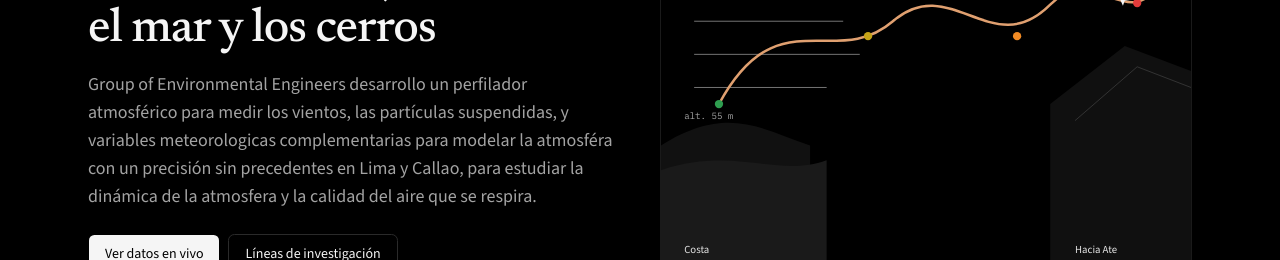
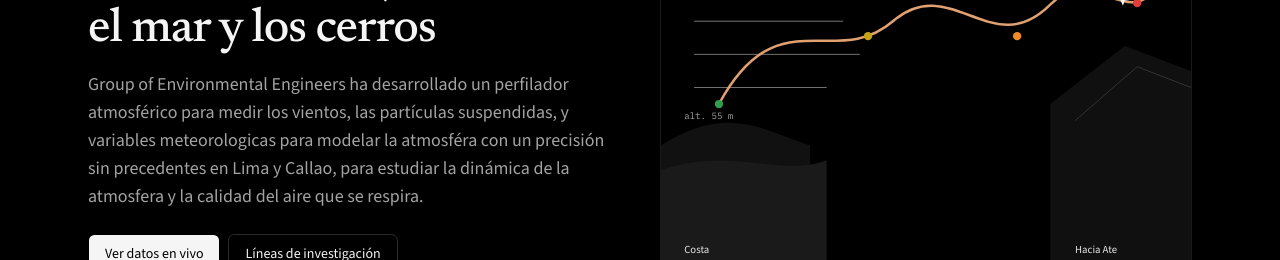
Before and after one commit to p494skgnzw-design/prototipo-calidad-aire-lima, a Next.js app: page / in a window 1280 px wide. Shown: the part 236-496 px from the top of the page. Built offline with nearby package versions, Linux system fonts and the light colour scheme; no server answers.

Commit message:
Update page.tsx

```diff
--- a/app/page.tsx
+++ b/app/page.tsx
@@ -18,7 +18,7 @@ export default function HomePage() {
             El aire de Lima, entre el mar y los cerros
           </h1>
           <p className="mt-4 text-lg text-pretty text-muted-foreground">
-            {site.name} desarrollo un perfilador atmosférico para medir los vientos, las partículas suspendidas, y variables meteorologicas complementarias para modelar la atmosféra
+            {site.name} ha desarrollado un perfilador atmosférico para medir los vientos, las partículas suspendidas, y variables meteorologicas para modelar la atmosféra
             con un precisión sin precedentes en Lima y Callao, para estudiar la dinámica de la atmosfera y la calidad del aire que se respira.
           </p>
           <div className="mt-6 flex flex-col gap-2 sm:flex-row">
```
